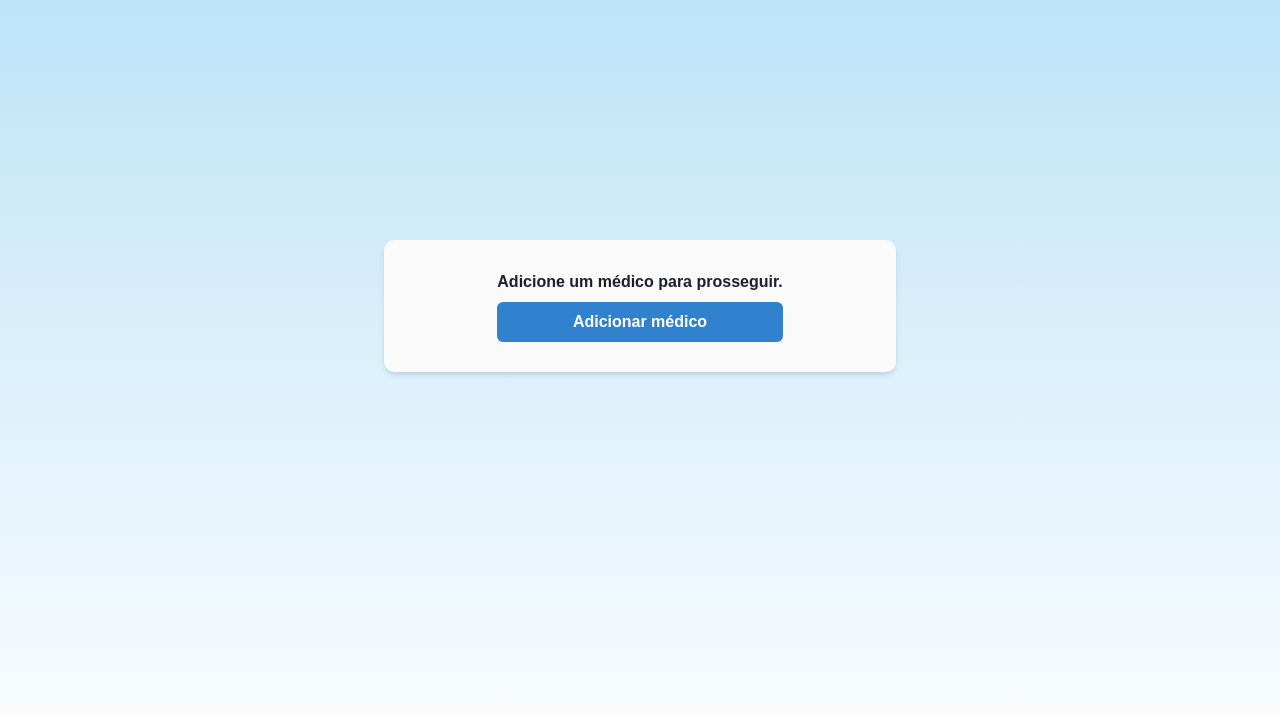
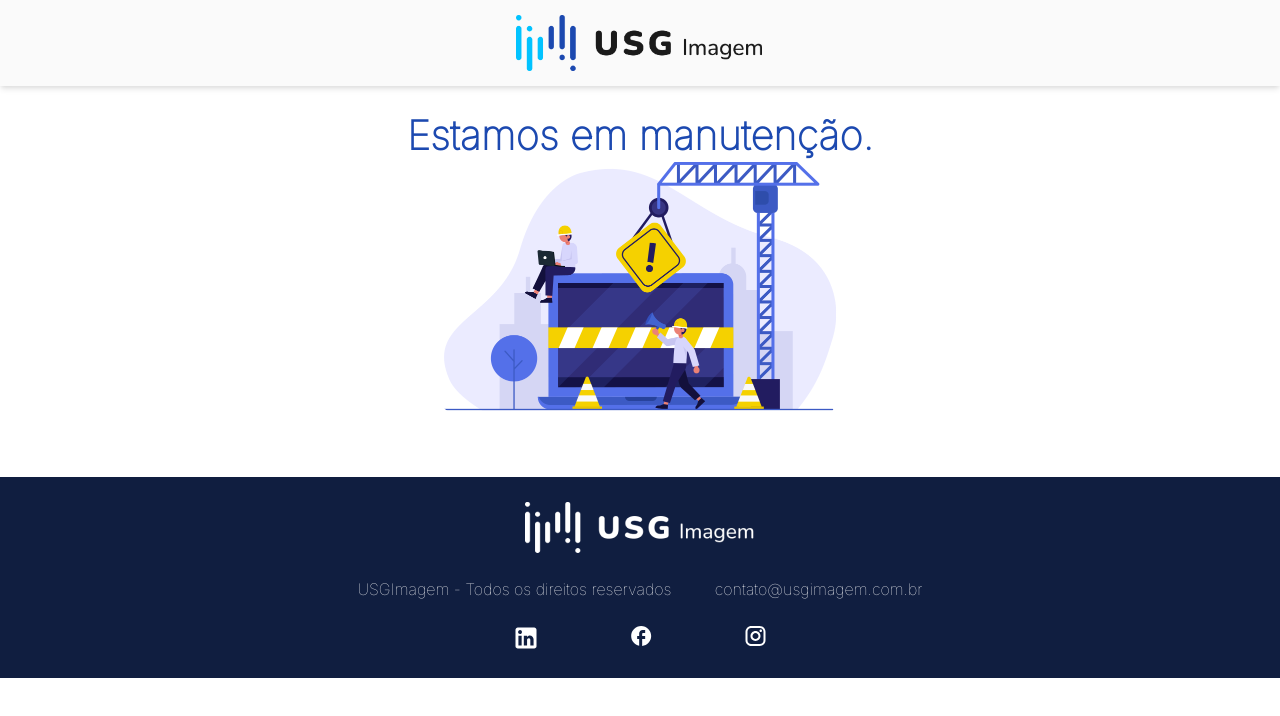
Before and after one commit to hrocha85/usSaudeImagem, a React (Create React App) app: page /Login in a window 1280 px wide. Before the commit this address led to /Login#/SelectMedicos. Shown: the top 716 px of the page. Built offline with nearby package versions, Linux system fonts and the light colour scheme.

Commit message:
sobe alteracoes de manutencao

```diff
--- a/package.json
+++ b/package.json
@@ -7,7 +7,7 @@
     "email": "comercial@upbase.com.br"
   },
   "description": "Gerador de Laudos",
-  "version": "1.0.6",
+  "version": "1.0.7",
   "private": true,
   "dependencies": {
     "@chakra-ui/icons": "^2.0.15",
--- a/src/Routes/Rotas.tsx
+++ b/src/Routes/Rotas.tsx
@@ -21,13 +21,15 @@ import PageLaudos from "../main/folha_laudos/PageLaudos";
 import PerguntaFreq from "../main/LandingPage/perguntaFequ/PerguntaFreq";
 import Tutorial from "../Tutorial/tutorial";
 import PeriodoTesteExpired from "../main/Periodo_Teste";
+import Manutencao from "../main/manutencao";
 
 
 
 function Rotas() {
   return (
     <Routes>
-      <Route path="/" element={<SplashScreen />} />
+      <Route path="/" element={<Manutencao />} />
+      {/* <Route path="/" element={<SplashScreen />} />
       <Route path="/Expired" element={<PeriodoTesteExpired />} />
       <Route path="/Home" element={<Home />} />
       <Route path="/Home/Tutorial" element={<Tutorial />} />
@@ -36,7 +38,7 @@ function Rotas() {
       <Route path="/Home/Laudos" element={<PageLaudos />} />
       <Route path="/Format_PDF" element={<Format_PDF />} />
       <Route path="/Compartilha_PDF" element={<Compartilha_PDF />} />
-      <Route path="/Exames" element={<Box_Default_With_Sidebar />} />
+      <Route path="/Exames" element={<Box_Default_With_Sidebar />} /> */}
       <Route path="*" element={<Error />} />
     </Routes>
   );
--- /dev/null
+++ b/src/main/manutencao.tsx
@@ -0,0 +1,71 @@
+import { Box, Button, Flex, Image, Link, Text, useMediaQuery } from "@chakra-ui/react"
+import { Header } from "../main/LandingPage/header/Header"
+import { Footer } from "../main/LandingPage/footer/Footer"
+import manutencao from "../main/images/landing/manutencao.png"
+import marca from "../main/images/Marca.png"
+
+
+const Manutencao = () => {
+    const [isLargerThan600] = useMediaQuery('(min-width: 600px)')
+    let display = ""
+    let width = ""
+    let width1 = ""
+    isLargerThan600 ? display = "flex" : display = "none"
+
+
+
+    isLargerThan600 ? width = "20%" : width = "45%"
+    isLargerThan600 ? width1 = "150px" : width1 = "110px"
+
+    return (
+        <Box>
+            <Box
+                top="0"
+                left="0"
+                right="0"
+                bg="#FAFAFA"
+                w="100%"
+                borderRadius="0"
+                boxShadow="md"
+                padding="1%"
+                px={5}
+                py={'15px'}
+                gap={5}
+            >
+                <Flex alignItems="center" justifyContent="space-around" p={0} m={0}>
+                    <Image
+                        src={marca}
+                        w={width}
+
+                    />
+
+                </Flex>
+            </Box>
+            {/* <Header /> */}
+            <Box pt={'2%'} display={'flex'} flexDir={'column'} alignItems={'center'}>
+                <Text
+                    fontSize={"40px"}
+                    fontFamily={'Inter, sans-serif'}
+                    fontStyle={'normal'}
+                    fontWeight={'700'}
+                    lineHeight={'normal'}
+                    textColor={'#1C49B0'}
+                    alignSelf={'stretch'}
+                    textAlign={'center'}
+                    w={'100%'}
+                >
+                    Estamos em manutenção.
+                </Text>
+
+                <Image
+                    src={manutencao}
+                    rounded={15}
+                    width={'400px'}
+                />
+            </Box>
+            <Footer />
+        </Box>
+    )
+}
+
+export default (Manutencao)
```
Also changed, not shown: src/main/images/landing/manutencao.png (added).
